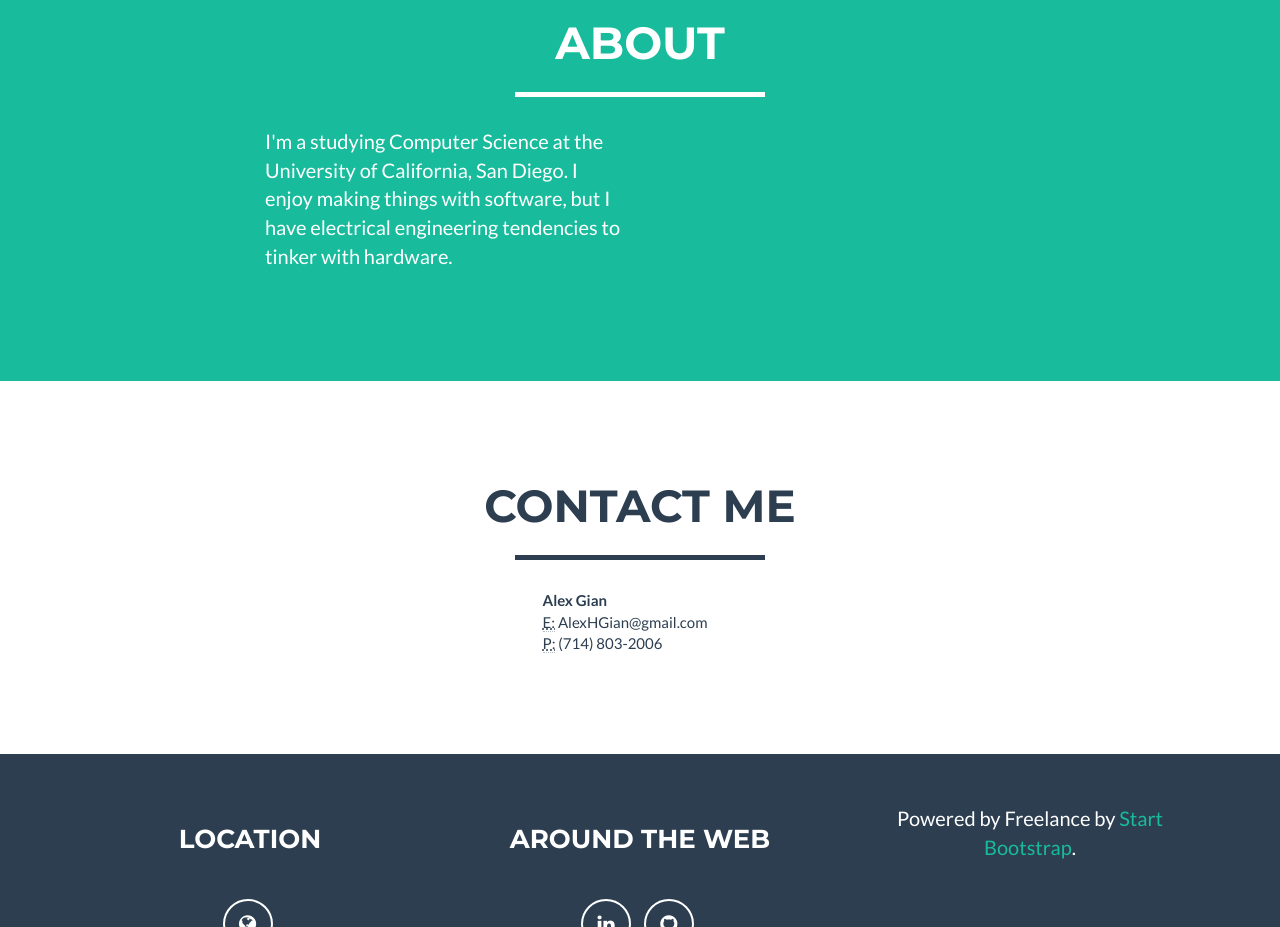
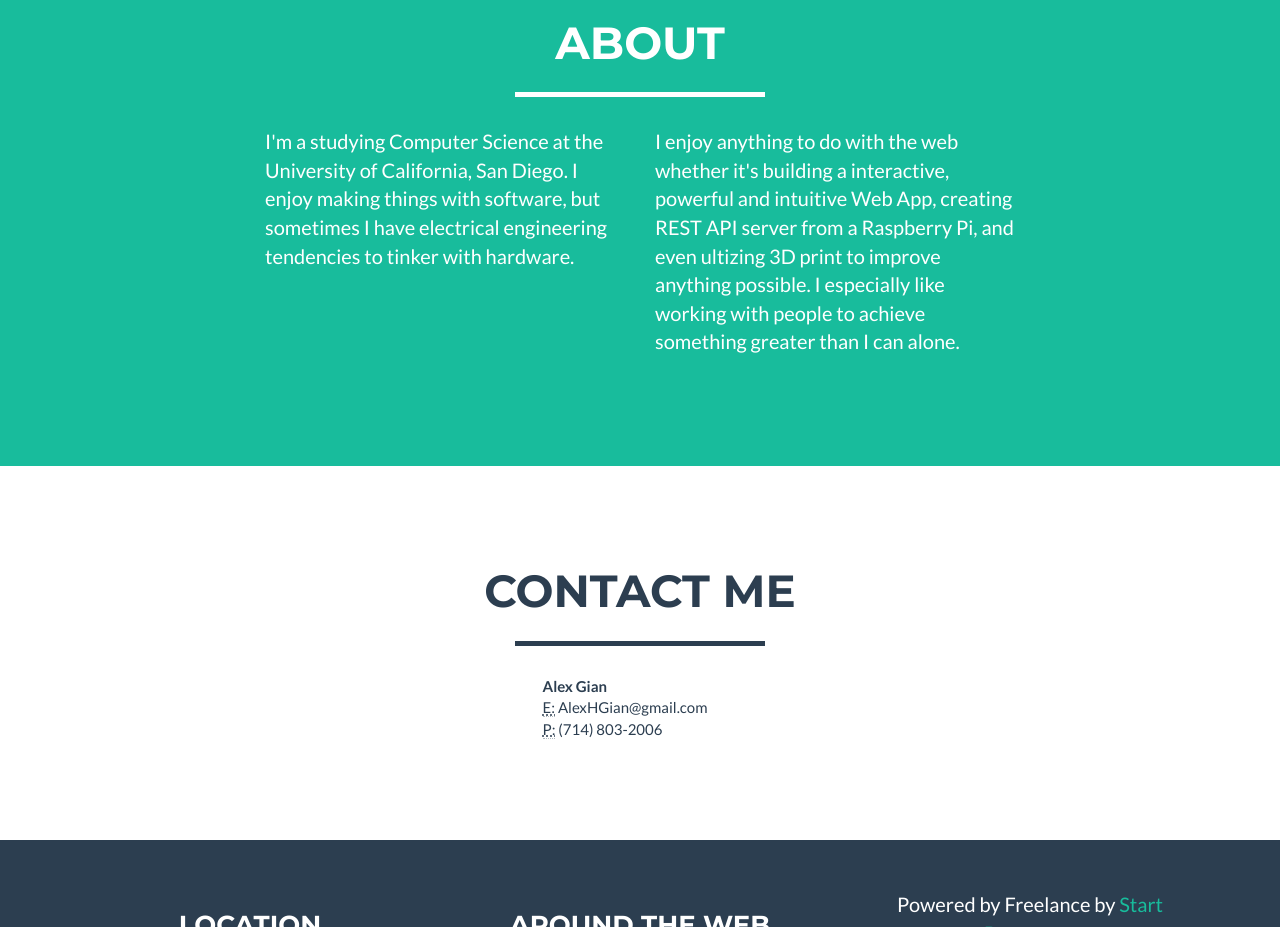
Before and after one commit to alexhgian/old.alexhgian.github.io, a website: page index.html in a window 1280 px wide. Shown: the part 1200-2127 px from the top of the page. Drawn offline with nearby package versions, Linux system fonts and the light colour scheme; no server answers; some icons are missing.

Commit message:
Summar Updated

```diff
--- a/index.html
+++ b/index.html
@@ -117,7 +117,10 @@
             </div>
             <div class="row">
                 <div class="col-lg-4 col-lg-offset-2">
-                    <p>I'm a studying Computer Science at the University of California, San Diego. I enjoy making things with software, but I have electrical engineering tendencies to tinker with hardware.</p>
+                    <p>I'm a studying Computer Science at the University of California, San Diego. I enjoy making things with software, but sometimes I have electrical engineering tendencies to tinker with hardware.</p>
+                </div>
+                <div class="col-lg-4">
+                    <p>I enjoy anything to do with the web whether it's building a interactive, powerful and intuitive Web App, creating REST API server from a Raspberry Pi, and even ultizing 3D print to improve anything possible. I especially like working with people to achieve something greater than I can alone.</p>
                 </div>
                 <!-- <div class="col-lg-4">
                     <p>I enjoy anything to do with the web whether it's building a interactive, powerful and intuitive Web App, creating REST API server from a Raspberry Pi, and even ultizing 3D print to improve anything possible. I especially like working with like-minded people striving to making things that will change the world.</p>
```
